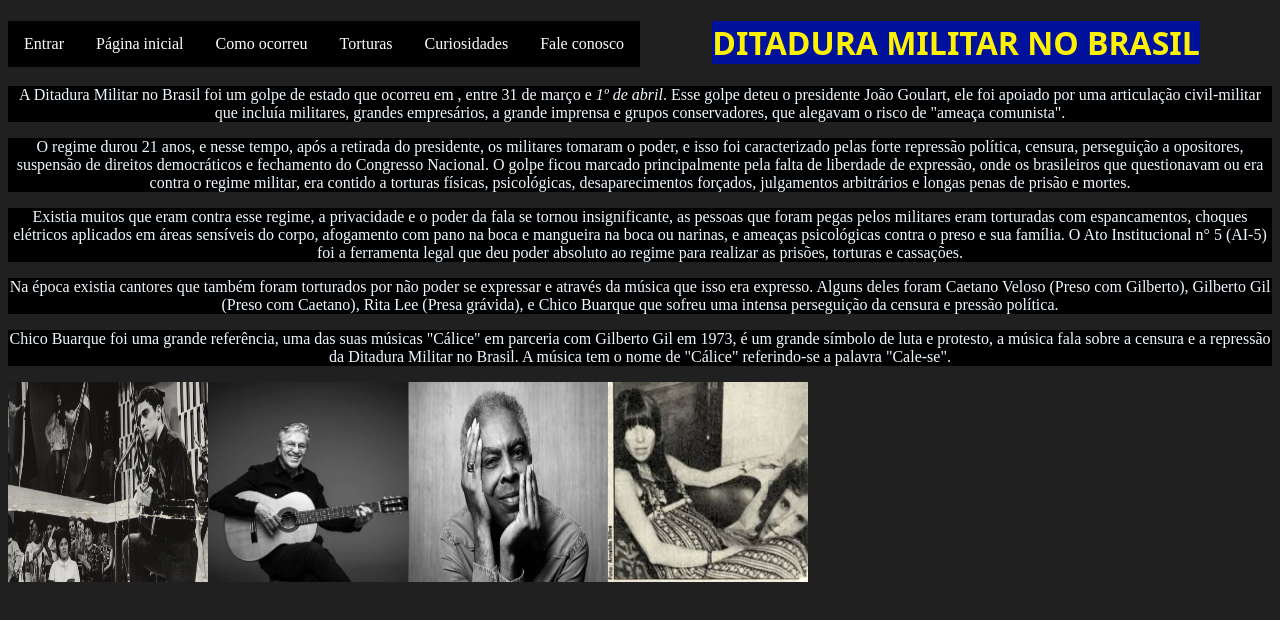
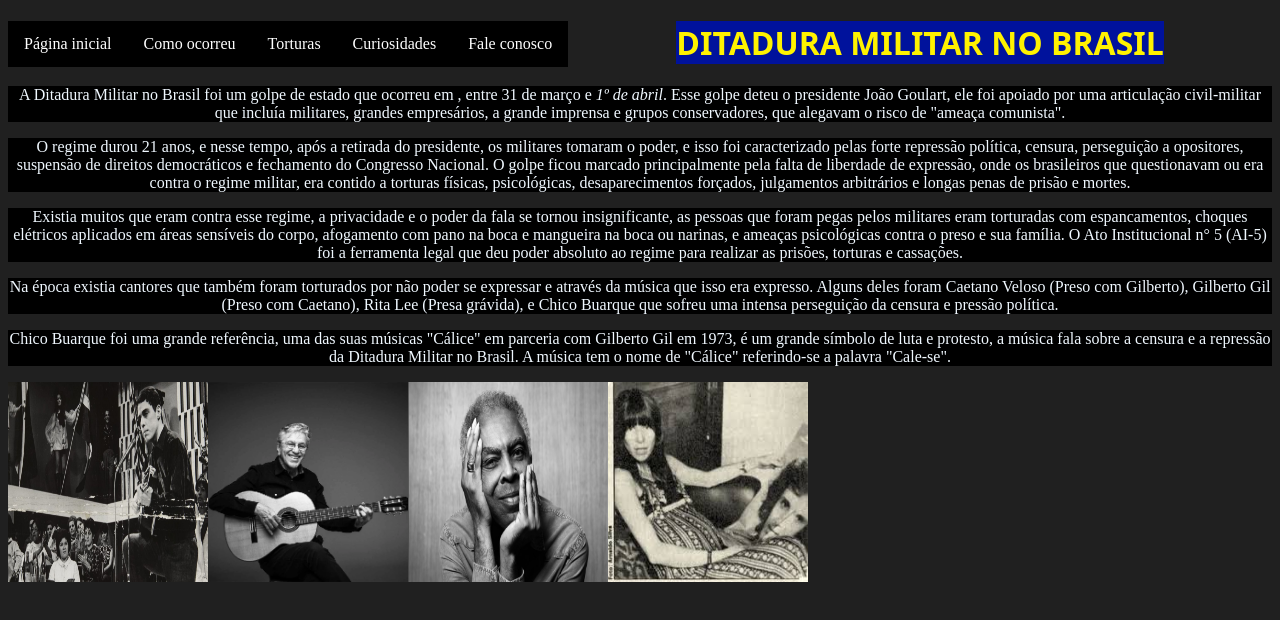
Before and after one commit to alexandreEFG/f-brica-sites, a plain HTML site: page index.html in a window 1280 px wide. Drawn offline with Linux system fonts and the light colour scheme.

Commit message:
alterações

```diff
--- a/index.html
+++ b/index.html
@@ -8,7 +8,6 @@
 </head>
 <body>
         <div class="ditadura">
-            <a href="formulario.html">Entrar</a>
 <a href="index.html">Página inicial</a>
 <a href="ocorrido.html">Como ocorreu</a>
 
```
